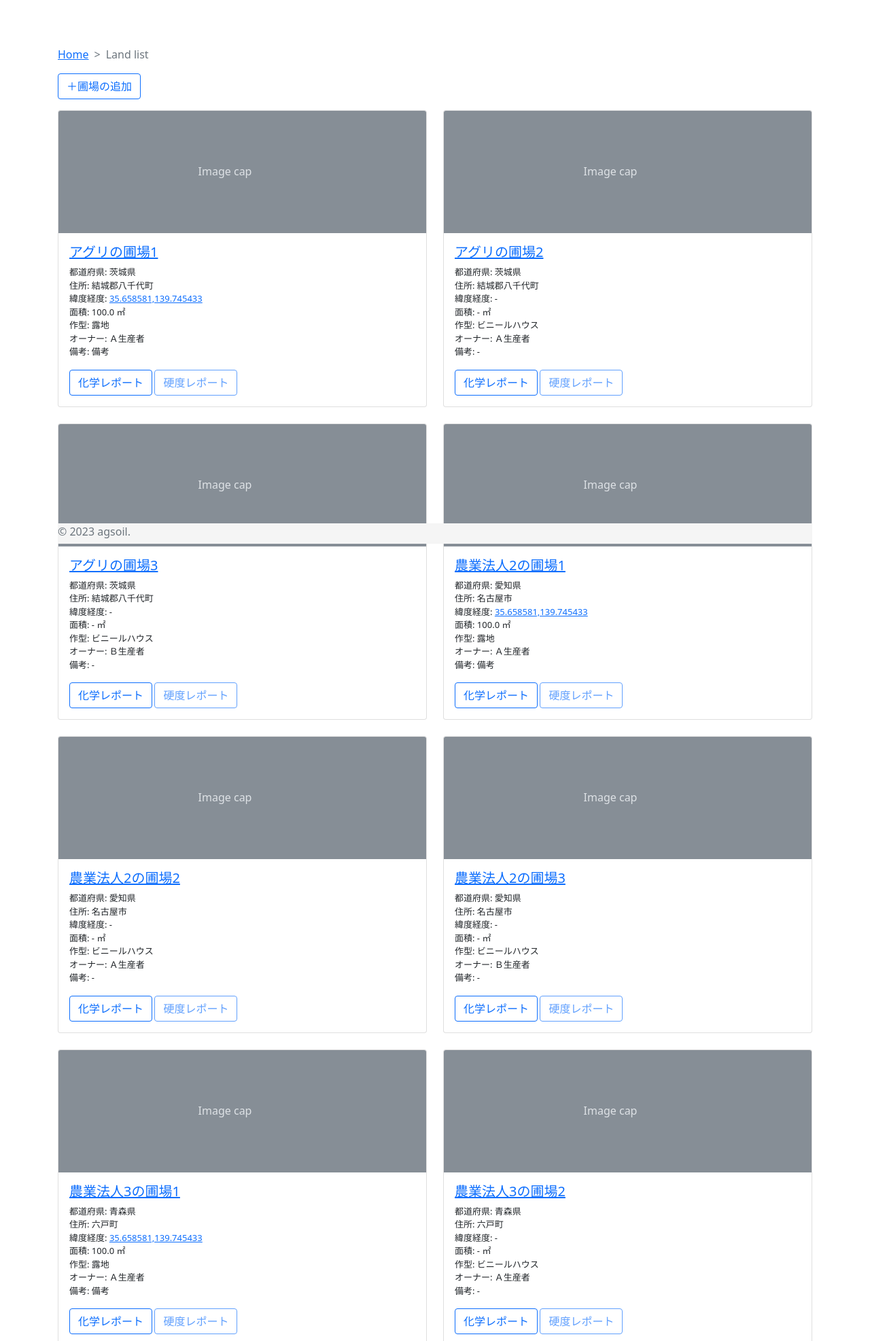
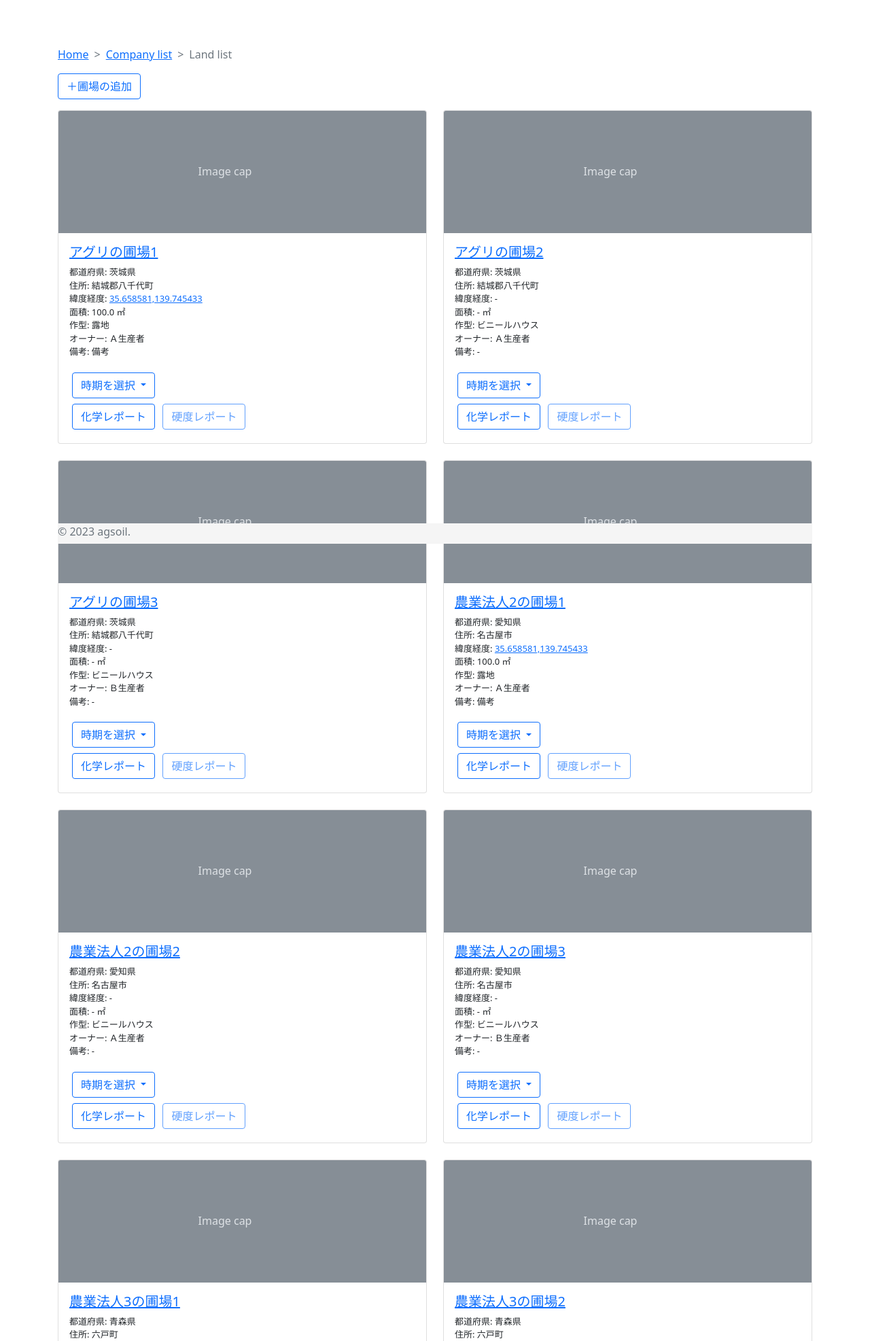
Before and after one commit to duri0214/soil_analysis, a Django app: template crm/templates/crm/land/list.html in a window 1280 px wide. Shown: the top 1973 px of the page at 68% size. Run offline with Django 4.2, Linux system fonts and the light colour scheme; data comes from the database, SQL or seed files in the repository; tables that the repository leaves empty hold one stand-in row (values such as "Sample post"); the template is opened without the code that fills it: values that come from a table or form of the project are taken from there, most other values are stand-ins (such as "Sample title", 1, 10 or a date in 2020); parts of the project's set-up code (start-up, migrations or seed data) failed here and were passed over; some libraries are stand-ins or nearby versions.

Commit message:
ドロップダウンの挙動をまたあとで変更する

```diff
--- a/crm/templates/crm/land/list.html
+++ b/crm/templates/crm/land/list.html
@@ -1,5 +1,6 @@
 {% extends "crm/base.html" %}
 {% load static %}
+{% load custom_filters %}
 {% block css %}
     <link rel="stylesheet" href="{% static 'crm/css/land/list.css' %}">
 {% endblock %}
@@ -7,6 +8,7 @@
     <nav style="--bs-breadcrumb-divider: '>';" aria-label="breadcrumb">
         <ol class="breadcrumb">
             <li class="breadcrumb-item"><a href="{% url 'crm:home' %}">Home</a></li>
+            <li class="breadcrumb-item"><a href="{% url 'crm:company_list' %}">Company list</a></li>
             <li class="breadcrumb-item active" aria-current="page">Land list</li>
         </ol>
     </nav>
@@ -35,8 +37,23 @@
                         <li>オーナー: {{ a_land.owner.username|default:"-" }}</li>
                         <li>備考: {{ a_land.remark|default:"-" }}</li>
                     </ul>
-                    <a href="{% url 'crm:land_report_chemical' company_id a_land.pk %}" class="btn btn-outline-primary{% if a_land.landscorechemical_set.all|length_is:0 %} disabled{% endif %}">化学レポート</a>
-                    <a href="#" class="btn btn-outline-primary disabled">硬度レポート</a>
+                    <div class="dropdown">
+                        <button class="btn btn-outline-primary dropdown-toggle m-1" type="button" id="dropdownMenuButton" data-bs-toggle="dropdown" aria-expanded="false">
+                            時期を選択
+                        </button>
+                        <ul class="dropdown-menu" aria-labelledby="dropdownMenuButton">
+                            {% for landledger in land_ledger_map|get_value:a_land %}
+                                <li>
+                                    <a class="dropdown-item" href="#" data-value="{{ landledger.landperiod.id }}">
+                                        {{ landledger.landperiod.name }}
+                                    </a>
+                                </li>
+                            {% endfor %}
+                        </ul>
+                        <input type="hidden" id="selectedLandledgerId" name="selectedLandledgerId" value="">
+                    </div>
+                    <a href="{% url 'crm:land_report_chemical' a_land.company.id landledger.pk %}" class="m-1 btn btn-outline-primary{% if a_land.landscorechemical_set.all|length_is:0 %} disabled{% endif %}">化学レポート</a>
+                    <a href="#" class="m-1 btn btn-outline-primary disabled">硬度レポート</a>
                 </div>
             </div>
         </div>
```
